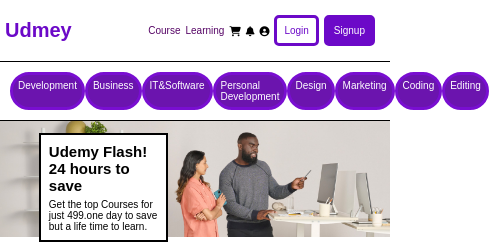
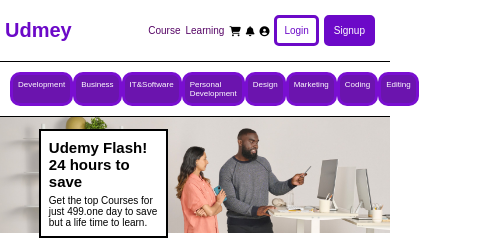
Before and after one commit to Kaviyariya/udemy, a plain HTML site: page index.html in a window 390 px wide. Shown: the top 252 px of the page, 489 px wide, since content can reach past the window. Drawn offline with Linux system fonts and the light colour scheme; a web font is replaced by a local one.

Commit message:
last change update

```diff
--- a/style.css
+++ b/style.css
@@ -531,9 +531,9 @@
     }
 
     .Course p {
-        font-size: 10px;
+        font-size: 8px;
         background-color: rgb(107, 20, 174);
-        border-radius: 27px;
+        border-radius: 10px;
         border-style: solid;
         border-color: rgb(121, 14, 209);
         padding: 5px;
```
